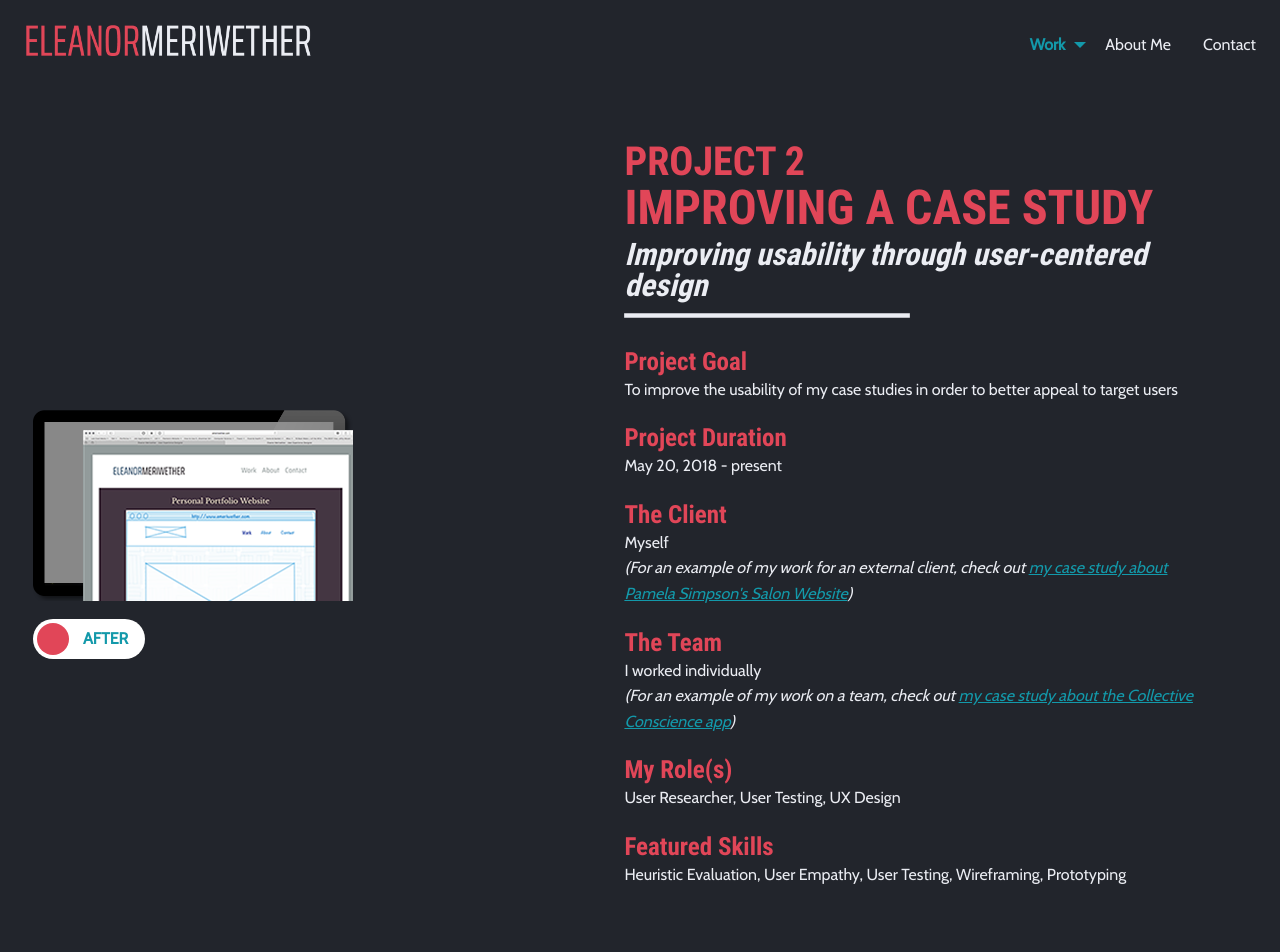
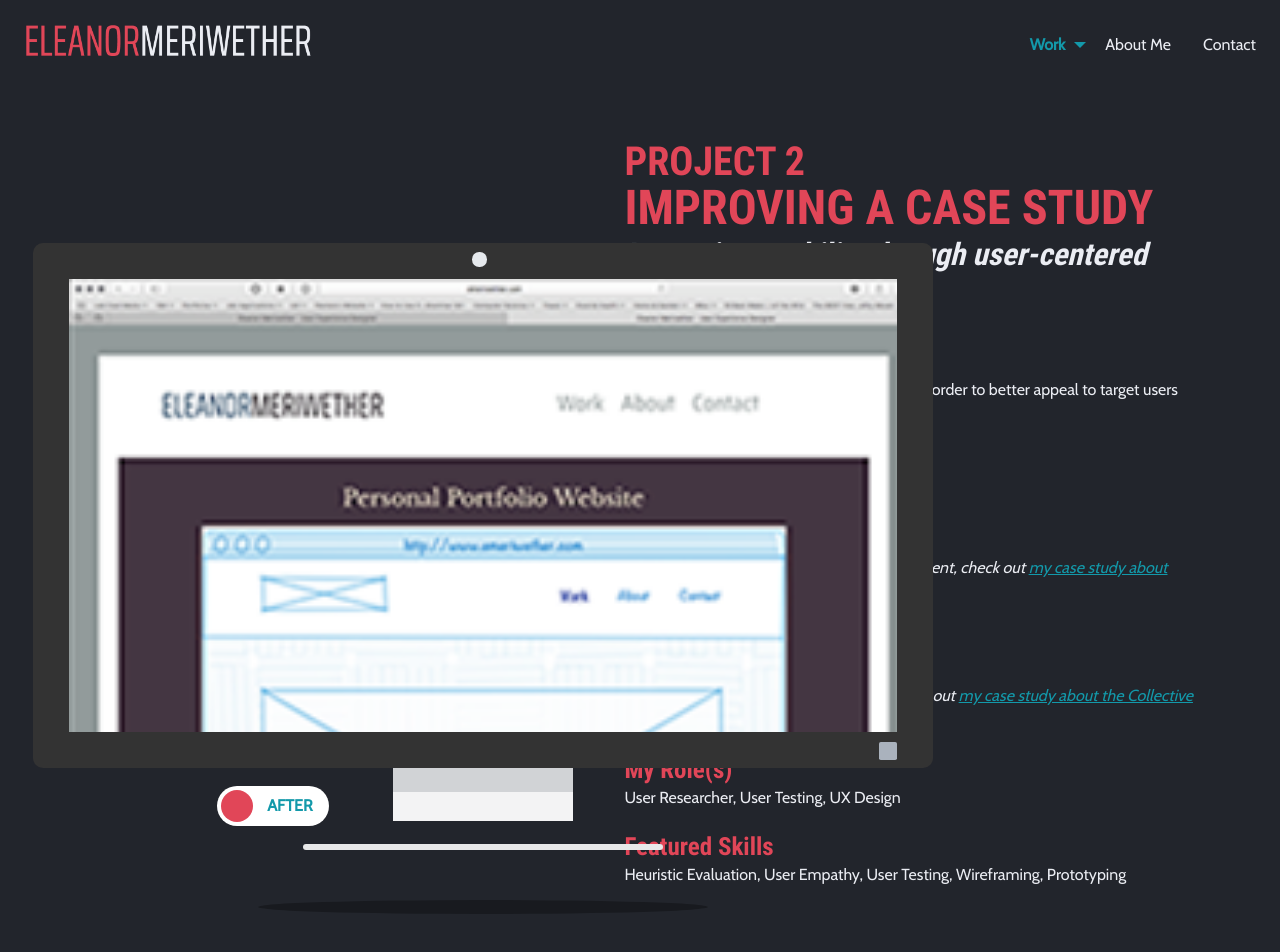
Before and after one commit to emeriwether/emeriwether.github.io, a Jekyll site: the page built from project.html, in a window 1280 px wide. Shown: the top 952 px of the page. Built offline with Jekyll 4.4.1, drawn with Linux system fonts in a browser that asks for light colours.

Commit message:
new attempt at project header img

```diff
--- a/_layouts/default2.html
+++ b/_layouts/default2.html
@@ -15,6 +15,7 @@
         <link rel="stylesheet" href="/css2/site.css">
         <link rel="stylesheet" href="/css2/footer.css">
         <link rel="stylesheet" href="/css2/navigation.css">
+        <link rel="stylesheet" href="/css2/project_header_image.css">
         <link rel="stylesheet" href="{{page.css}}">
 
     </head>
--- a/css2/project.css
+++ b/css2/project.css
@@ -18,7 +18,8 @@
     #computer-empty {
         overflow: hidden;
         position: relative;
-        width: 20em;
+        width: 100%;
+        padding: 0 3em;
     }
 
     #computer-screen {
--- /dev/null
+++ b/css2/project_header_image.css
@@ -0,0 +1,214 @@
+/* Transition definition */
+.container {
+  -webkit-transition: width 0.4s ease, height 0.4s ease;
+  -moz-transition: width 0.4s ease, height 0.4s ease;
+  -o-transition: width 0.4s ease, height 0.4s ease;
+  transition: width 0.4s ease, height 0.4s ease;
+}
+
+/* The container that defines the dimenions of the monitor - used in media queries */
+.container {
+  width: 900px;
+  height: 525px;
+  margin: 0 auto;
+}
+
+.container:hover {
+  width: 950px;
+  height: 555px;
+}
+
+/* Black monitor outline */
+.monitor {
+  padding: 4%;
+  position:relative;
+  background: #333;
+  border-radius: 10px;
+  height: 100%;
+}
+
+/* Camera on top of the monitor */
+.monitor:before {
+  content: "";
+  display: block;
+  background: #E6E9ED;
+  position: absolute;
+  padding: 0.8%;
+  margin-right: -0.4%;
+  border-radius: 50%;
+  right: 50%;
+  top: 1.8%;
+}
+
+/* Power button on the bottom of monitor */
+.monitor:after {
+  content: "";
+  display: block;
+  background: #AAB2BD;
+  position: absolute;
+  padding: 1%;
+  border-radius: 10%;
+  right: 4%;
+  bottom: 1.5%;
+}
+
+/* The container of the content */
+.screen {
+  height: 100%;
+  /*overflow: hidden; /* so that scroll bar is hidden */
+}
+
+/* Scrollable section inside the screen */
+.content {
+  height: 100%;
+  width: calc(100% + 17px); /* 17px for scroll bar */
+  overflow-y: scroll;
+  position: relative;
+}
+
+.screen:after {
+  content:'';
+  display: block;
+  height: 88%;
+  background: #333;
+  position: absolute;
+  right: 0;
+  top: 6%;
+  width: 4%;
+}
+
+/* Image on the screen */
+.content img {
+  display: block;
+  width: 100%;
+}
+
+/* Stand */
+.monitor-stand {
+  position: relative;
+  margin: 0 auto;
+  height: 10%;
+  width: 20%;
+  background: #F3F3F4;
+}
+
+/* Shadow on stand - have to set manually since border-top doesn't support % :( */
+.monitor-stand {
+  border-top: 24px solid #D1D3D6;
+}
+
+/* Bottom of stand */
+.monitor-stand:after {
+  content: '';
+  position: absolute;
+  background: #E7E8E9;
+  height: 20%;
+  width: 200%;
+  margin-left: -50%;
+  margin-top: 29%;
+  border-radius: 5px;
+}
+
+/* Shadow */
+.monitor-stand:before {
+  content: '';
+  position: absolute;
+  width: 250%;
+  height: 50%;
+  margin-left: -75%;
+  margin-top: 60%;
+  opacity: 0.3;
+  background: #000;
+  border-radius: 50%;
+}
+
+/* 1200px and less ------------------------------ */
+@media (max-width: 1200px) {
+  body {
+    background: #5D9CEC;
+  }
+
+  .container {
+    width: 800px;
+    height: 466px;
+  }
+
+  .container:hover {
+    width: 820px;
+    height: 477px;
+  }
+
+  .monitor-stand {
+    border-top: 20px solid #D1D3D6;
+  }
+}
+
+/* 992px and less ------------------------------ */
+@media (max-width: 992px) {
+  body {
+    background: #2ecc71;
+  }
+
+  .container {
+    width: 600px;
+    height: 350px;
+  }
+
+  .container:hover {
+    width: 615px;
+    height: 358px;
+  }
+
+  .monitor-stand {
+    border-top: 15px solid #D1D3D6;
+  }
+}
+
+/* 768px and less ------------------------------ */
+@media (max-width: 768px) {
+  body {
+    background: #AC92EC ;
+  }
+
+  .container,
+  .container:hover {
+    width: 450px;
+    height: 262px;
+  }
+
+  .monitor-stand {
+    border-top: 12px solid #D1D3D6;
+  }
+}
+
+/* 480px and less ------------------------------ */
+@media (max-width: 480px) {
+  body {
+    background: #FFCE54 ;
+  }
+
+  .container,
+  .container:hover {
+    width: 300px;
+    height: 175px;
+  }
+
+  .monitor-stand {
+    border-top: 8px solid #D1D3D6;
+  }
+}
+
+/* 320px and less ------------------------------ */
+@media (max-width: 320px) {
+  body {
+    background: #ED5565;
+  }
+
+  span {
+    display: none;
+  }
+
+  .oops {
+    display: block;
+  }
+}
--- a/project.html
+++ b/project.html
@@ -36,14 +36,19 @@
             <div class="grid-x align-middle">
 
                 <!-- BEFORE & AFTER IMAGE -->
-                <div class="cell" id="computer-empty">
+                <div class="cell">
 
-                    <div id="computer-screen">
-                        <div id="screen-landing">
-                            <img src="images/project2/oldPortfolio.png">
+                    <div class="container">
+                      <div class="monitor">
+                        <div class="screen">
+                          <div class="content">
+                            <img src="/images/project2/oldPortfolio.png" />
+                          </div>
                         </div>
+                      </div>
+                      <div class="monitor-stand">
+                      </div>
                     </div>
-                    <img clas="computer" src="/images/project2/monitorFrame.png">
 
                 </div>
 
```
